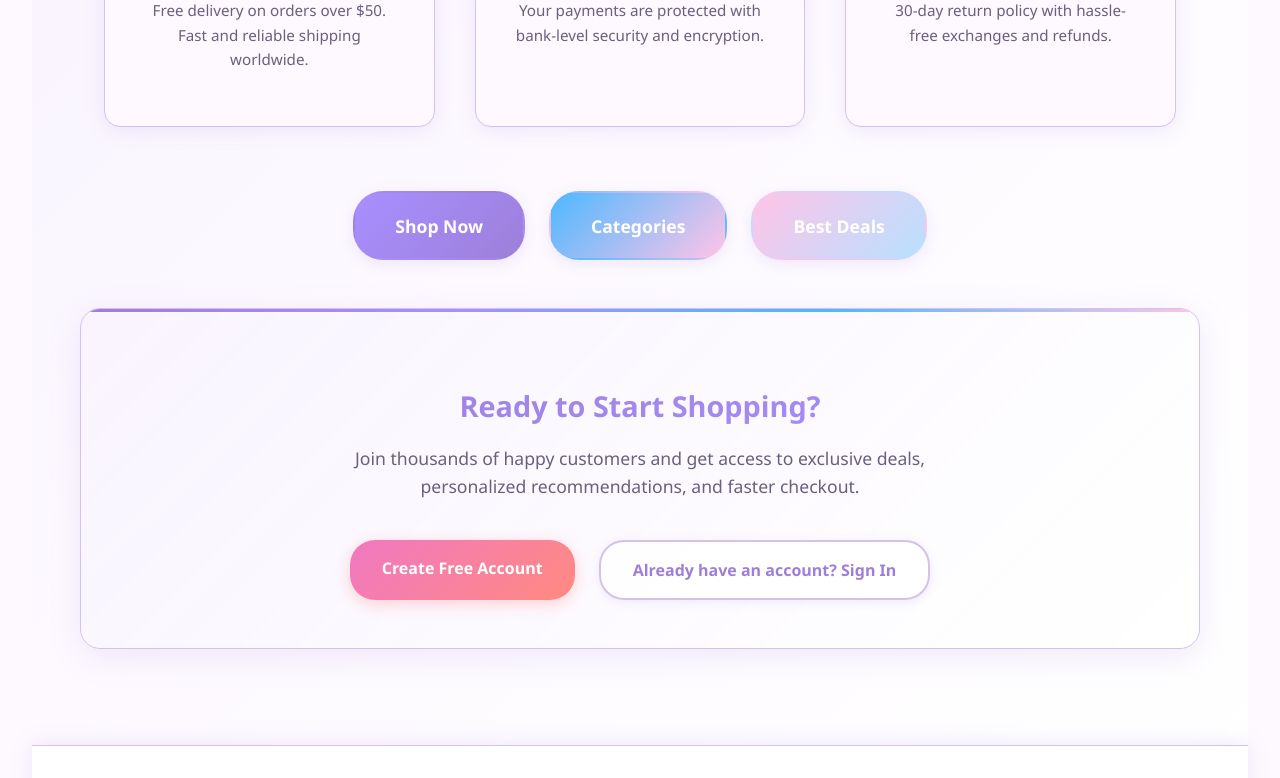
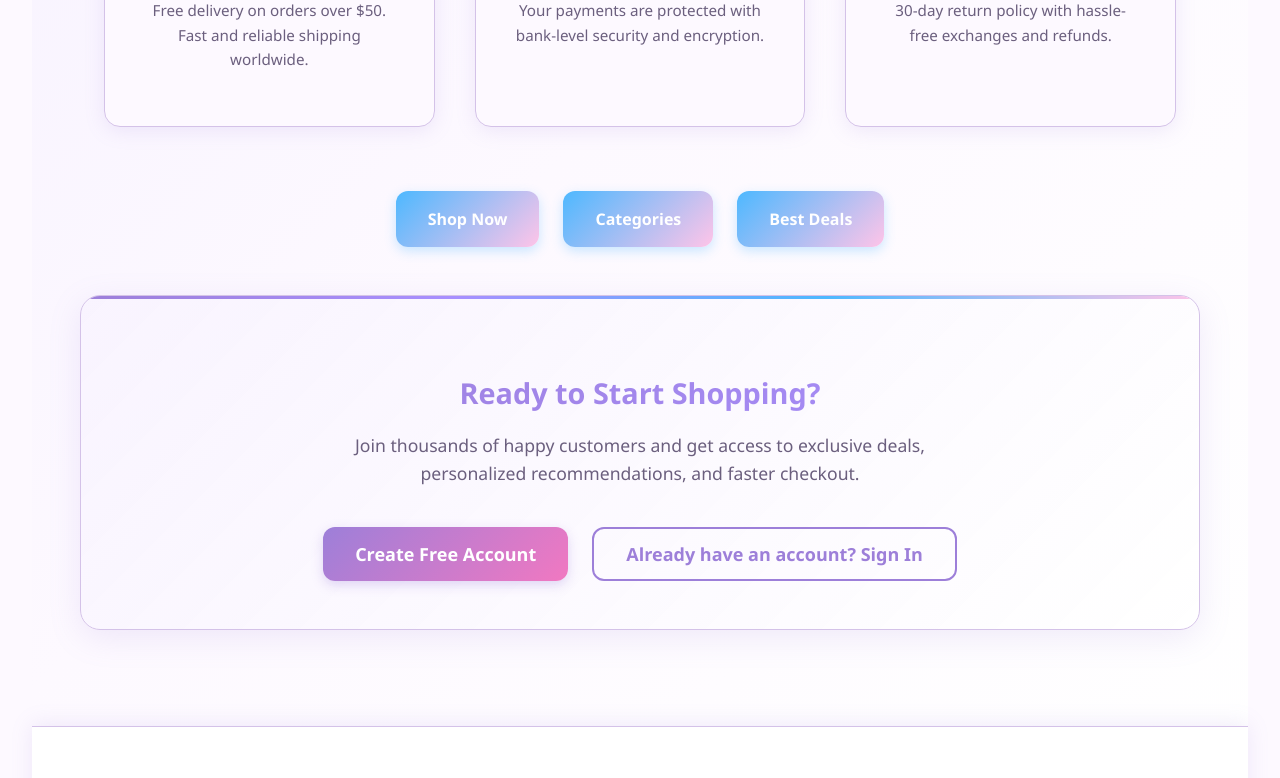
Before and after one commit to bao8816/practice-web-project, a React (Vite) app in the folder client/: page / in a window 1280 px wide. Shown: the part 714-1492 px from the top of the page. Built offline with nearby package versions, Linux system fonts and the light colour scheme; no server answers.

Commit message:
profiles: apply new components and css to rest pages

```diff
--- a/client/src/components/error/ErrorDisplay.css
+++ b/client/src/components/error/ErrorDisplay.css
@@ -19,8 +19,8 @@
 }
 
 .error-display.auth {
-    border-left-color: #6f42c1;
-    background: #f8f6ff;
+    border-left-color: var(--primary-color);
+    background: var(--background-light);
 }
 
 .error-display.validation {
@@ -29,8 +29,8 @@
 }
 
 .error-display.unknown {
-    border-left-color: #6c757d;
-    background: #f8f9fa;
+    border-left-color: var(--text-light);
+    background: var(--background-light);
 }
 
 .error-header {
@@ -52,7 +52,7 @@
     margin: 0;
     font-size: 16px;
     font-weight: 600;
-    color: #212529;
+    color: var(--text-color);
 }
 
 .error-icon {
@@ -77,7 +77,7 @@
 
 .error-field-label {
     font-weight: 600;
-    color: #343a40;
+    color: var(--text-color);
     font-size: 13px;
     text-transform: capitalize;
     text-align: left;
@@ -86,7 +86,7 @@
 
 .error-field-value {
     font-size: 14px;
-    color: #495057;
+    color: var(--text-color);
     background: rgba(0, 0, 0, 0.05);
     padding: 8px 12px;
     border-radius: 4px;
@@ -123,7 +123,7 @@
 
 .error-field-value .error-message-list li::before {
     content: '•';
-    color: #dc3545;
+    color: var(--accent-color);
     font-weight: bold;
     position: absolute;
     left: 0;
@@ -150,50 +150,50 @@
 }
 
 .error-retry-btn {
-    background: #007bff;
+    background: var(--primary-color);
     color: white;
-    box-shadow: 0 2px 4px rgba(0, 123, 255, 0.2);
+    box-shadow: 0 2px 4px rgba(157, 127, 217, 0.2);
 }
 
 .error-retry-btn:hover {
-    background: #0056b3;
+    background: var(--primary-dark);
     transform: translateY(-1px);
-    box-shadow: 0 4px 8px rgba(0, 123, 255, 0.3);
+    box-shadow: 0 4px 8px rgba(157, 127, 217, 0.3);
 }
 
 .error-dismiss-btn {
-    background: #6c757d;
+    background: var(--text-light);
     color: white;
-    box-shadow: 0 2px 4px rgba(108, 117, 125, 0.2);
+    box-shadow: 0 2px 4px rgba(107, 95, 126, 0.2);
 }
 
 .error-dismiss-btn:hover {
-    background: #545b62;
+    background: var(--text-color);
     transform: translateY(-1px);
-    box-shadow: 0 4px 8px rgba(108, 117, 125, 0.3);
+    box-shadow: 0 4px 8px rgba(107, 95, 126, 0.3);
 }
 
 .error-details {
     margin-top: 16px;
-    border-top: 1px solid #dee2e6;
+    border-top: 1px solid var(--border-color);
     padding-top: 12px;
 }
 
 .error-details summary {
     cursor: pointer;
     font-size: 12px;
-    color: #6c757d;
+    color: var(--text-light);
     font-weight: 500;
     margin-bottom: 8px;
 }
 
 .error-details pre {
-    background: #f8f9fa;
-    border: 1px solid #dee2e6;
+    background: var(--background-light);
+    border: 1px solid var(--border-color);
     border-radius: 4px;
     padding: 12px;
     font-size: 11px;
-    color: #495057;
+    color: var(--text-color);
     overflow-x: auto;
     max-height: 200px;
     overflow-y: auto;
--- a/client/src/pages/home/Home.css
+++ b/client/src/pages/home/Home.css
@@ -67,7 +67,7 @@
     left: -100%;
     width: 100%;
     height: 100%;
-    background: linear-gradient(90deg, transparent, rgba(198, 167, 255, 0.08), transparent);
+    background: linear-gradient(90deg, transparent, rgba(157, 127, 217, 0.08), transparent);
     transition: left 0.6s;
 }
 
@@ -117,66 +117,22 @@
 .nav-link {
     display: inline-block;
     padding: 1rem 2rem;
-    background: linear-gradient(135deg, var(--primary-color), var(--primary-dark));
+    background: linear-gradient(135deg, var(--secondary-color), var(--reef-color));
     color: white;
     text-decoration: none;
-    border-radius: 30px;
+    border-radius: 12px;
     font-weight: 600;
     font-size: 1rem;
-    border: 2px solid transparent;
-    transition: all 0.4s ease;
-    box-shadow: 0 4px 15px var(--shadow-color);
-    position: relative;
-    overflow: hidden;
+    transition: all 0.3s ease;
+    box-shadow: 0 4px 12px rgba(77, 184, 255, 0.3);
     min-width: 140px;
     text-align: center;
 }
 
-.nav-link::before {
-    content: '';
-    position: absolute;
-    top: 0;
-    left: -100%;
-    width: 100%;
-    height: 100%;
-    background: linear-gradient(135deg, var(--reef-color), var(--secondary-color));
-    transition: left 0.4s ease;
-    z-index: -1;
-}
-
-.nav-link:hover::before {
-    left: 0;
-}
-
 .nav-link:hover {
-    transform: translateY(-4px) scale(1.05);
-    box-shadow: 0 15px 40px var(--shadow-color);
+    transform: translateY(-2px);
+    box-shadow: 0 6px 20px rgba(77, 184, 255, 0.4);
     color: white;
-    border-color: rgba(255, 255, 255, 0.3);
-}
-
-.nav-link:nth-child(1) {
-    background: linear-gradient(135deg, var(--ocean-medium), var(--primary-color));
-}
-
-.nav-link:nth-child(1):hover::before {
-    background: linear-gradient(135deg, var(--accent-color), #ff8a80);
-}
-
-.nav-link:nth-child(2) {
-    background: linear-gradient(135deg, var(--secondary-color), var(--reef-color));
-}
-
-.nav-link:nth-child(2):hover::before {
-    background: linear-gradient(135deg, var(--primary-color), var(--primary-dark));
-}
-
-.nav-link:nth-child(3) {
-    background: linear-gradient(135deg, var(--reef-color), var(--wave-color));
-}
-
-.nav-link:nth-child(3):hover::before {
-    background: linear-gradient(135deg, var(--ocean-medium), var(--secondary-color));
 }
 
 /* Auth CTA Section */
@@ -236,61 +192,6 @@
     flex-wrap: wrap;
 }
 
-.cta-btn {
-    display: inline-block;
-    padding: 1rem 2rem;
-    border-radius: 25px;
-    font-weight: 600;
-    font-size: 1rem;
-    text-decoration: none;
-    transition: all 0.3s ease;
-    position: relative;
-    overflow: hidden;
-    min-width: 180px;
-    text-align: center;
-}
-
-.cta-btn.primary {
-    background: linear-gradient(135deg, var(--accent-color), #ff8a80);
-    color: white;
-    box-shadow: 0 4px 15px rgba(255, 107, 107, 0.3);
-}
-
-.cta-btn.primary::before {
-    content: '';
-    position: absolute;
-    top: 0;
-    left: -100%;
-    width: 100%;
-    height: 100%;
-    background: linear-gradient(135deg, var(--primary-color), var(--ocean-medium));
-    transition: left 0.4s ease;
-    z-index: -1;
-}
-
-.cta-btn.primary:hover::before {
-    left: 0;
-}
-
-.cta-btn.primary:hover {
-    transform: translateY(-3px);
-    box-shadow: 0 8px 25px rgba(255, 107, 107, 0.4);
-}
-
-.cta-btn.secondary {
-    background: rgba(255, 255, 255, 0.9);
-    color: var(--primary-color);
-    border: 2px solid var(--border-color);
-    box-shadow: 0 2px 10px var(--shadow-color);
-}
-
-.cta-btn.secondary:hover {
-    background: var(--background-light);
-    border-color: var(--primary-color);
-    transform: translateY(-2px);
-    box-shadow: 0 6px 20px var(--shadow-color);
-}
-
 /* Animations */
 @keyframes fadeInUp {
     from {
@@ -343,12 +244,6 @@
 
     .feature-card {
         padding: 2.5rem;
-    }
-
-    .nav-link {
-        padding: 1.2rem 2.5rem;
-        font-size: 1.1rem;
-        min-width: 160px;
     }
 }
 
@@ -407,11 +302,6 @@
         flex-direction: column;
         gap: 1rem;
     }
-
-    .cta-btn {
-        min-width: 100%;
-        padding: 0.9rem 1.5rem;
-    }
 }
 
 @media (max-width: 480px) {
@@ -428,7 +318,7 @@
     }
 }
 
-/* Additional Ocean Breeze theme enhancements */
+/* Pastel Dream theme enhancements */
 .home-container::before {
     content: '';
     position: fixed;
@@ -437,14 +327,14 @@
     right: 0;
     bottom: 0;
     background:
-        radial-gradient(circle at 20% 80%, rgba(198, 167, 255, 0.08) 0%, transparent 50%),
-        radial-gradient(circle at 80% 20%, rgba(125, 200, 255, 0.06) 0%, transparent 50%),
-        radial-gradient(circle at 40% 40%, rgba(247, 163, 212, 0.05) 0%, transparent 50%);
+        radial-gradient(circle at 20% 80%, rgba(157, 127, 217, 0.08) 0%, transparent 50%),
+        radial-gradient(circle at 80% 20%, rgba(77, 184, 255, 0.06) 0%, transparent 50%),
+        radial-gradient(circle at 40% 40%, rgba(241, 120, 193, 0.05) 0%, transparent 50%);
     pointer-events: none;
     z-index: -1;
 }
 
-/* Ocean Breeze scrollbar styling */
+/* Pastel Dream scrollbar styling */
 ::-webkit-scrollbar {
     width: 8px;
 }
@@ -454,10 +344,10 @@
 }
 
 ::-webkit-scrollbar-thumb {
-    background: linear-gradient(135deg, var(--primary-color), var(--ocean-medium));
+    background: linear-gradient(135deg, var(--primary-color), var(--accent-color));
     border-radius: 4px;
 }
 
 ::-webkit-scrollbar-thumb:hover {
-    background: linear-gradient(135deg, var(--ocean-medium), var(--secondary-color));
+    background: linear-gradient(135deg, var(--secondary-color), var(--reef-color));
 }
--- a/client/src/pages/home/HomeBody.tsx
+++ b/client/src/pages/home/HomeBody.tsx
@@ -1,16 +1,17 @@
-import { Link } from 'react-router-dom';
+import { Link, useNavigate } from 'react-router-dom';
 import { useAuth } from '../../hooks/auth';
+import { Button } from '../../components/ui';
 
 export const HomeBody = () => {
     const { isAuthenticated } = useAuth();
+    const navigate = useNavigate();
 
     return (
         <main className="home-main">
             <div className="home-content">
                 <p className="home-description">
-                    Discover thousands of products at unbeatable prices. From electronics to
-                    fashion, home goods to beauty products - we have everything you need with fast
-                    shipping and secure checkout.
+                    Discover thousands of products at unbeatable prices. From electronics to fashion, home goods to
+                    beauty products - we have everything you need with fast shipping and secure checkout.
                 </p>
 
                 <div className="home-features">
@@ -54,17 +55,17 @@ export const HomeBody = () => {
                 <div className="auth-cta-section">
                     <h3 className="cta-title">Ready to Start Shopping?</h3>
                     <p className="cta-description">
-                        Join thousands of happy customers and get access to exclusive deals,
-                        personalized recommendations, and faster checkout.
+                        Join thousands of happy customers and get access to exclusive deals, personalized
+                        recommendations, and faster checkout.
                     </p>
                     {isAuthenticated ? null : (
                         <div className="cta-buttons">
-                            <Link to="/register" className="cta-btn primary">
+                            <Button variant="primary" size="lg" onClick={() => navigate('/register')}>
                                 Create Free Account
-                            </Link>
-                            <Link to="/login" className="cta-btn secondary">
+                            </Button>
+                            <Button variant="outline" size="lg" onClick={() => navigate('/login')}>
                                 Already have an account? Sign In
-                            </Link>
+                            </Button>
                         </div>
                     )}
                 </div>
```
Also changed, not shown: client/src/components/header/Header.css (+2 -7 lines).
